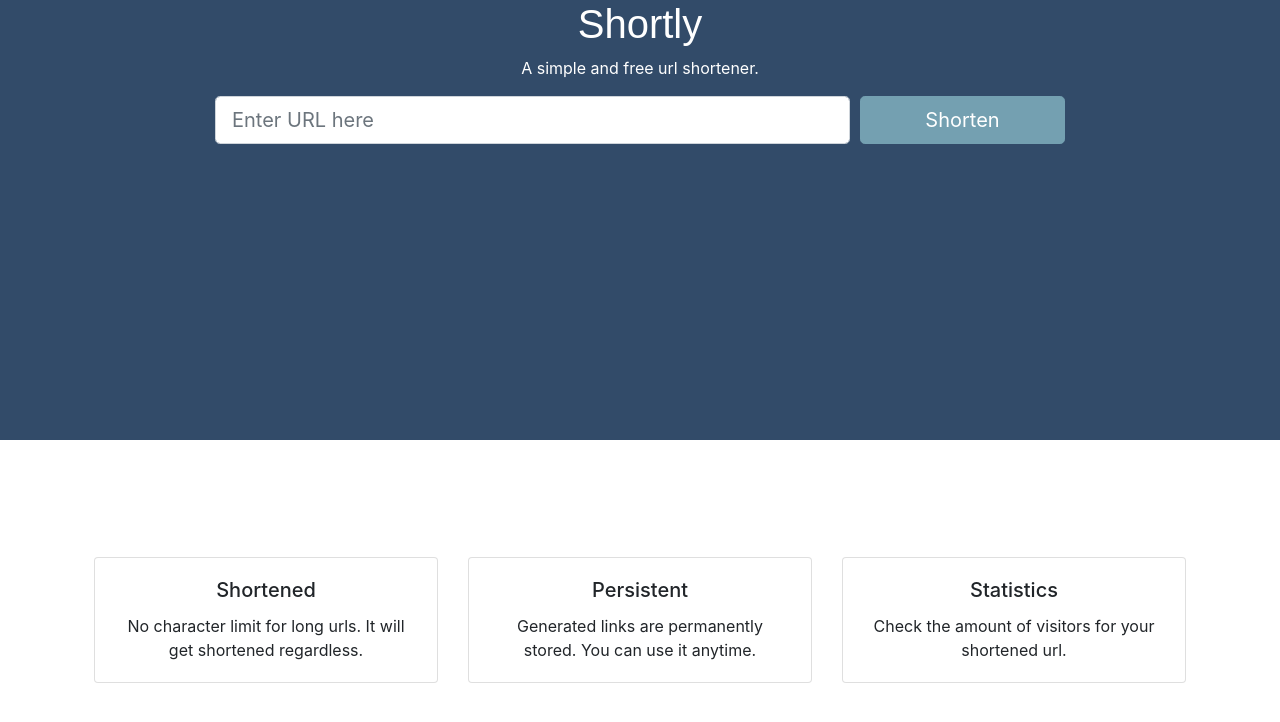
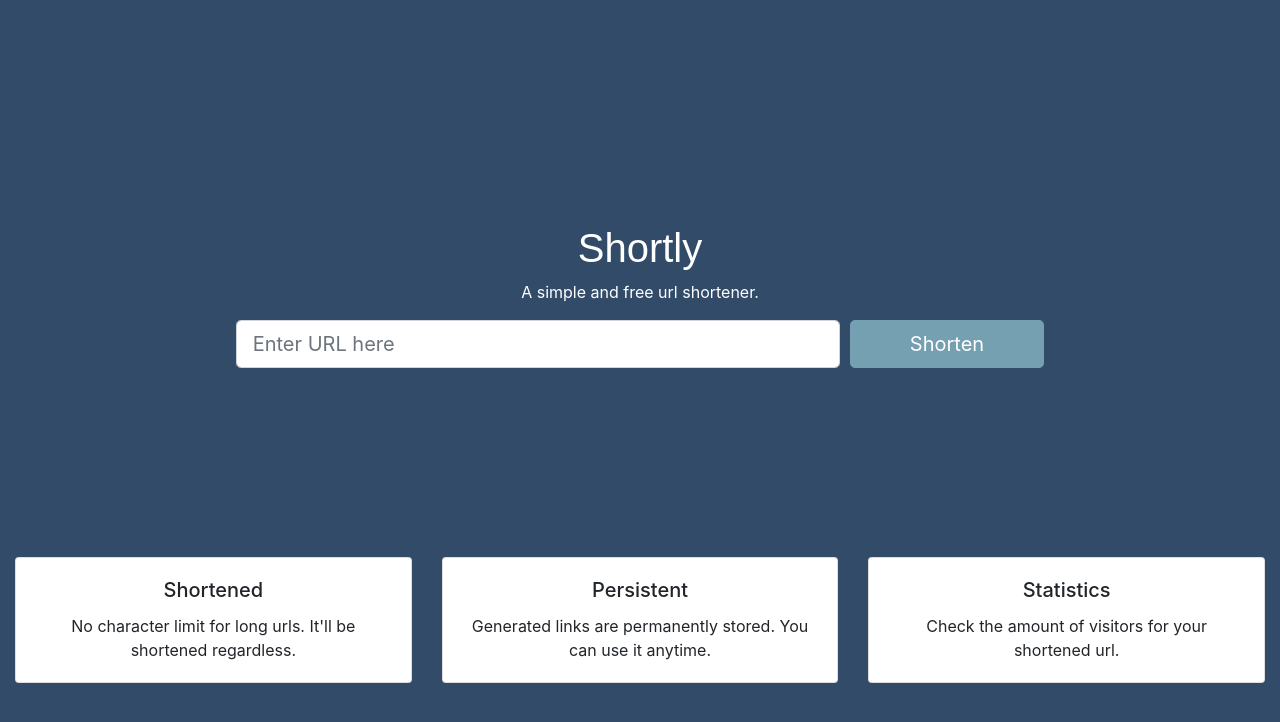
Before and after one commit to heanzyzabala/shortly, a React (Create React App) app: page / in a window 1280 px wide. Shown: the top 722 px of the page. Built offline with nearby package versions, Linux system fonts and the light colour scheme.

Commit message:
Improved design

```diff
--- a/src/app.jsx
+++ b/src/app.jsx
@@ -1,3 +1,4 @@
+/* eslint-disable react/jsx-closing-bracket-location */
 import React from 'react';
 import {
     Container, Row, Col, Card,
@@ -8,31 +9,43 @@ import './app.scss';
 
 export default function App() {
     return (
-        <Container fluid style={{ height: '100%' }}>
-            <Row style={{ display: 'flex', backgroundColor: '#324b69', height: '55%' }}>
-                <div style={{ width: '100%' }}>
+        <Container
+            fluid
+            style={{
+                backgroundColor: '#324b69',
+                height: '100%',
+                margin: '0',
+            }}>
+            <Row style={{
+                height: '55%',
+                justifyContent: 'center',
+                margin: '0',
+            }}>
+                <div style={{
+                    flexGrow: '1',
+                    display: 'flex',
+                    flexDirection: 'column',
+                    justifyContent: 'flex-end',
+                    marginBottom: '4rem',
+                }}>
                     <div style={{ textAlign: 'center', color: 'white' }}>
                         <h1> Shortly </h1>
                         <p> A simple and free url shortener. </p>
                     </div>
-                    <ShortenerForm />
+                    <ShortenerForm style={{ paddingLeft: '1rem', paddingRight: '1rem' }} />
                 </div>
             </Row>
             <Row style={{
-                display: 'flex',
-                marginLeft: '4rem',
-                marginRight: '4rem',
                 justifyContent: 'center',
+                height: '45%',
                 alignItems: 'center',
-                height: '45%',
-            }}
-            >
+            }}>
                 <Col sm={12} md={4}>
                     <Card className="text-center">
                         <Card.Body>
                             <Card.Title> Shortened </Card.Title>
                             <Card.Text>
-                                No character limit for long urls. It will get shortened regardless.
+                                No character limit for long urls. It&apos;ll be shortened regardless.
                             </Card.Text>
                         </Card.Body>
                     </Card>
--- a/src/components/shortenerForm.jsx
+++ b/src/components/shortenerForm.jsx
@@ -1,3 +1,4 @@
+import PropTypes from 'prop-types';
 import React, { useState } from 'react';
 import {
     Form, Button, Col, Row,
@@ -7,7 +8,7 @@ import shorten from '../api';
 
 import TypedAlert from './typedAlert';
 
-export default function ShortenerForm() {
+export default function ShortenerForm({ style }) {
     const [url, setUrl] = useState();
     const [alert, setAlert] = useState();
 
@@ -37,7 +38,7 @@ export default function ShortenerForm() {
 
     return (
         <>
-            <Form onSubmit={handleOnSubmit}>
+            <Form style={style} onSubmit={handleOnSubmit}>
                 <Form.Row>
                     <Col sm={2} />
                     <Col sm={6} className="mb-2">
@@ -61,3 +62,12 @@ export default function ShortenerForm() {
         </>
     );
 }
+
+ShortenerForm.propTypes = {
+    // eslint-disable-next-line react/forbid-prop-types
+    style: PropTypes.object,
+};
+
+ShortenerForm.defaultProps = {
+    style: {},
+};
```
Also changed, not shown: 1 other file (tests, documents, lock files or other folders).
